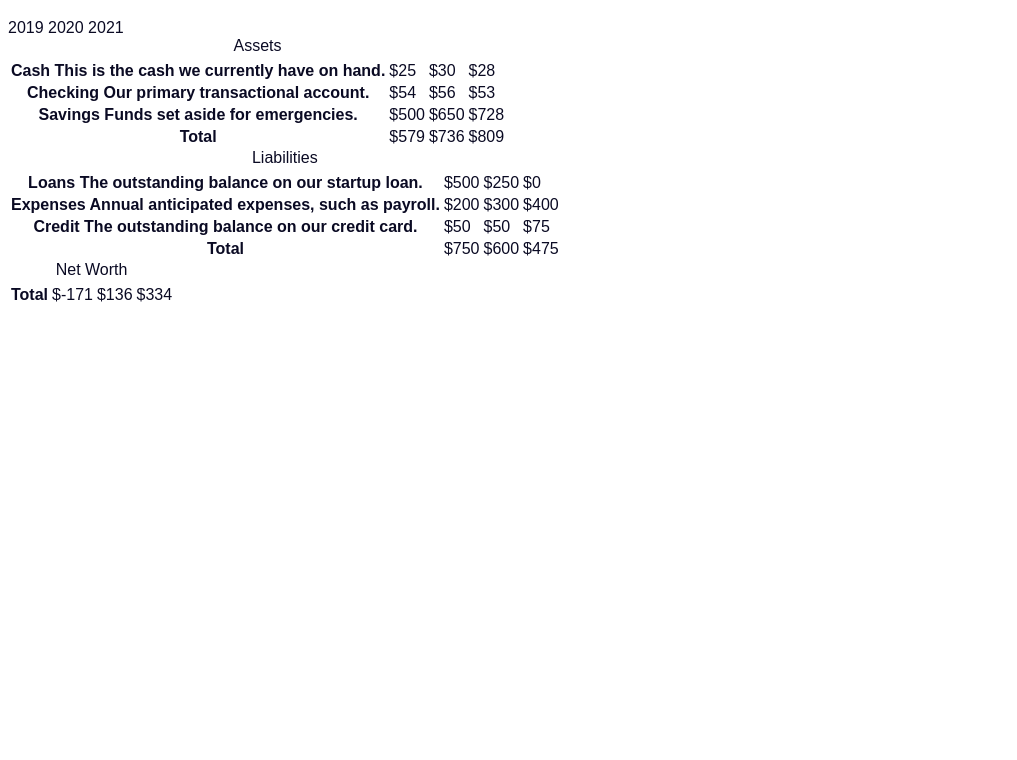
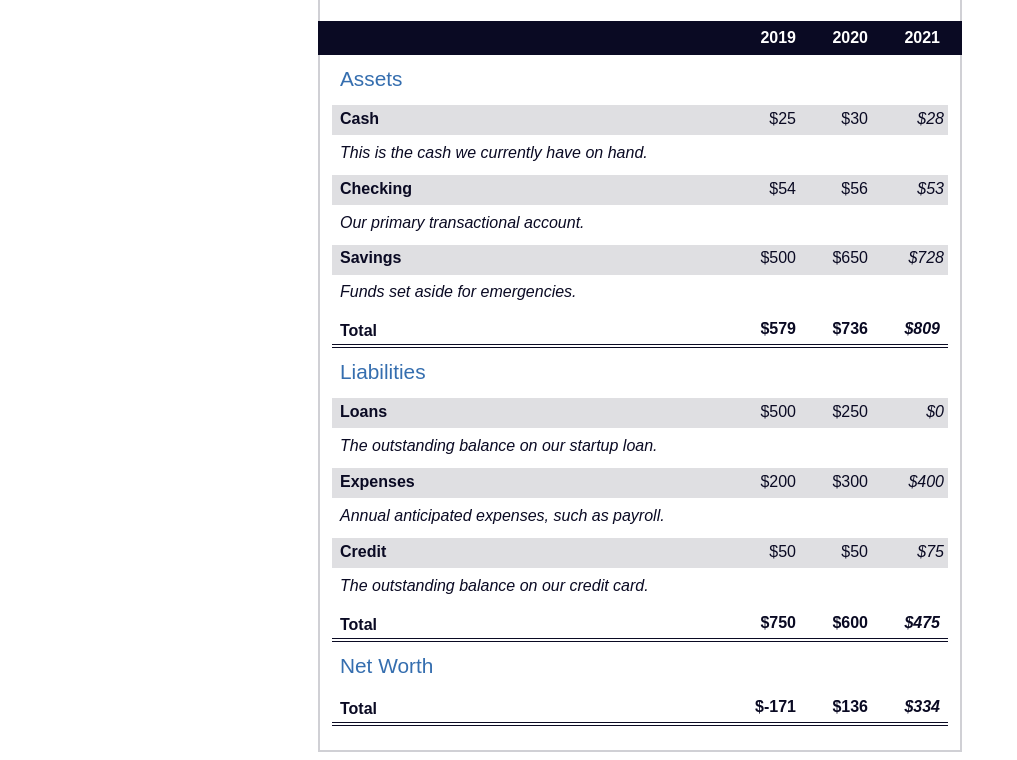
Before and after one commit to rrenattavs/studies-projects, a website: page scripts/mini_projects/BalanceSheet/index.html in a window 1280 px wide. Shown: the part 106-866 px from the top of the page, without its empty margins (0-1017 px from the left). Before the commit the page ends 800 px from the top, so only its background shows below. Drawn offline with Linux system fonts and the light colour scheme.

Commit message:
Update styles

```diff
--- a/scripts/mini_projects/BalanceSheet/styles.css
+++ b/scripts/mini_projects/BalanceSheet/styles.css
@@ -1,14 +1,14 @@
 span[class~="sr-only"] {
-    border: 0;
-    clip: rect(1px, 1px, 1px, 1px);
-    clip-path: inset(50%);
-    height: 1px;
-    width: 1px;
-    position: absolute;
-    overflow: hidden;
-    white-space: nowrap;
-    padding: 0;
-    margin: -1px;
+    border: 0 !important;
+    clip: rect(1px, 1px, 1px, 1px) !important;
+    clip-path: inset(50%) !important;
+    height: 1px !important;
+    width: 1px !important;
+    position: absolute !important;
+    overflow: hidden !important;
+    white-space: nowrap !important;
+    padding: 0 !important;
+    margin: -1px !important;
   }
 
   html {
@@ -35,6 +35,117 @@ span[class~="sr-only"] {
   h1 .flex span:first-of-type {
     font-size: 0.7em;
   }
-  h1 .flex span:last-of-type{
+
+  h1 .flex span:last-of-type {
     font-size: 1.2em;
   }
+
+  section {
+    max-width: 40rem;
+    margin: 0 auto;
+    border: 2px solid #d0d0d5;
+  }
+
+  #years {
+    display: flex;
+    justify-content: flex-end;
+    position: sticky;
+    z-index: 999;
+    top: 0;
+    background: #0a0a23;
+    color: #fff;
+    padding: 0.5rem calc(1.25rem + 2px) 0.5rem 0;
+    margin: 0 -2px;
+  }
+
+  #years span[class] {
+    font-weight: bold;
+    width: 4.5rem;
+    text-align: right;
+  }
+
+  .table-wrap {
+    padding: 0 0.75rem 1.5rem 0.75rem;
+  }
+
+  span * {
+    font-weight: normal;
+  }
+  table {
+    border-collapse: collapse;
+    border: 0;
+    width: 100%;
+    position: relative;
+    margin-top: 3rem;
+  }
+
+  table caption {
+    color: #356eaf;
+    font-size: 1.3em;
+    font-weight: normal;
+    position: absolute;
+    top: -2.25rem;
+    left: 0.5rem;
+  }
+
+  tbody td {
+    width: 100vw;
+    min-width: 4rem;
+    max-width: 4rem;
+  }
+
+  tbody th {
+    width: calc(100% - 12rem);
+  }
+
+  tr[class="total"] {
+    border-bottom: 4px double #0a0a23;
+    font-weight: bold;
+  }
+
+  tr[class="total"] th {
+    text-align: left;
+    padding: 0.5rem 0 0.25rem 0.5rem;
+  }
+
+  tr.total td {
+    text-align: right;
+    padding: 0 0.25rem;
+  }
+
+  tr.total td:nth-of-type(3) {
+    padding-right: 0.5rem;
+  }
+
+  tr.total:hover {
+    background-color: #99c9ff;
+  }
+
+  td.current {
+    font-style: italic;
+  }
+
+  tr.data {
+    background-image: linear-gradient(to bottom, #dfdfe2 1.845rem, white 1.845rem);
+  }
+
+  tr.data th {
+    text-align: left;
+    padding-top: 0.3rem;
+    padding-left: 0.5rem;
+  }
+
+  tr.data th .description {
+    display: block;
+    font-weight: normal;
+    font-style: italic;
+    padding: 1rem 0 0.75rem;
+    margin-right: -13.5rem;
+  }
+
+  tr.data td{
+    padding: 0.3rem 0.25rem 0;
+    vertical-align: top;
+    text-align: right;
+
+  }
```
